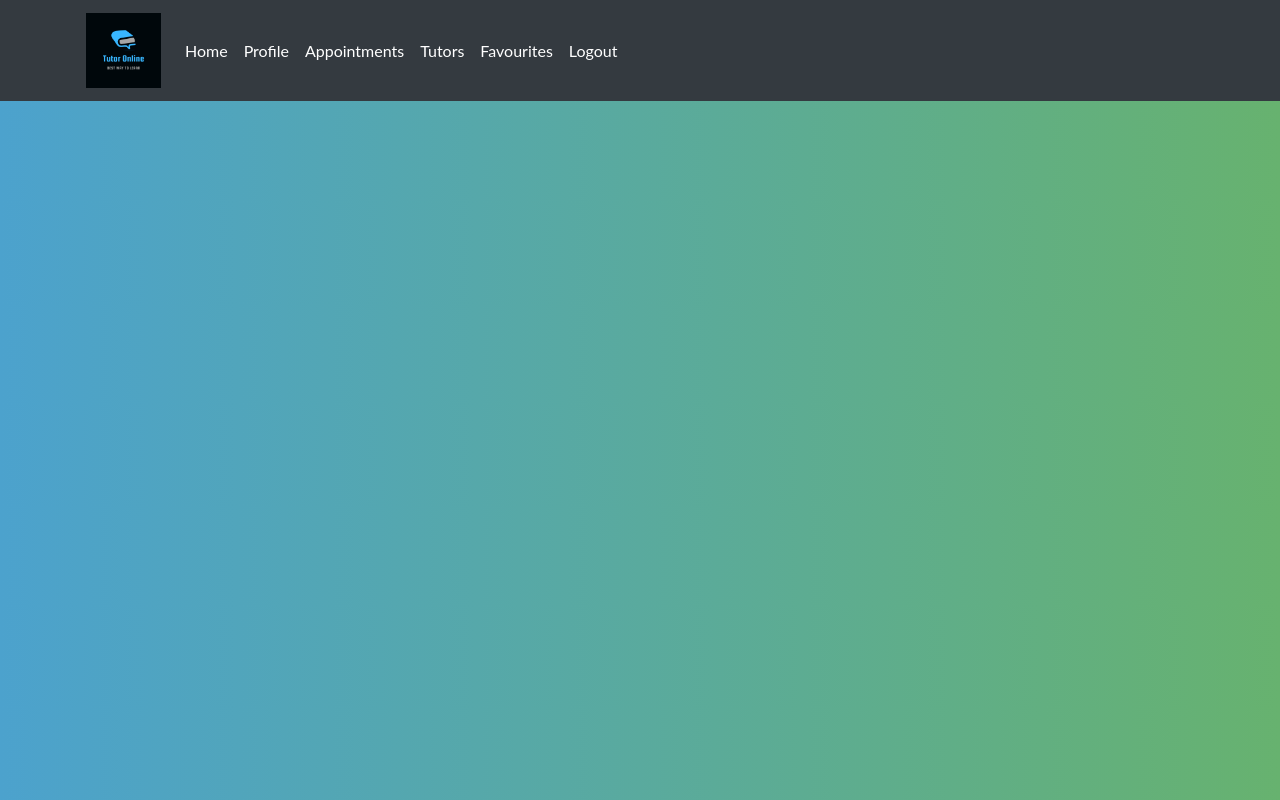
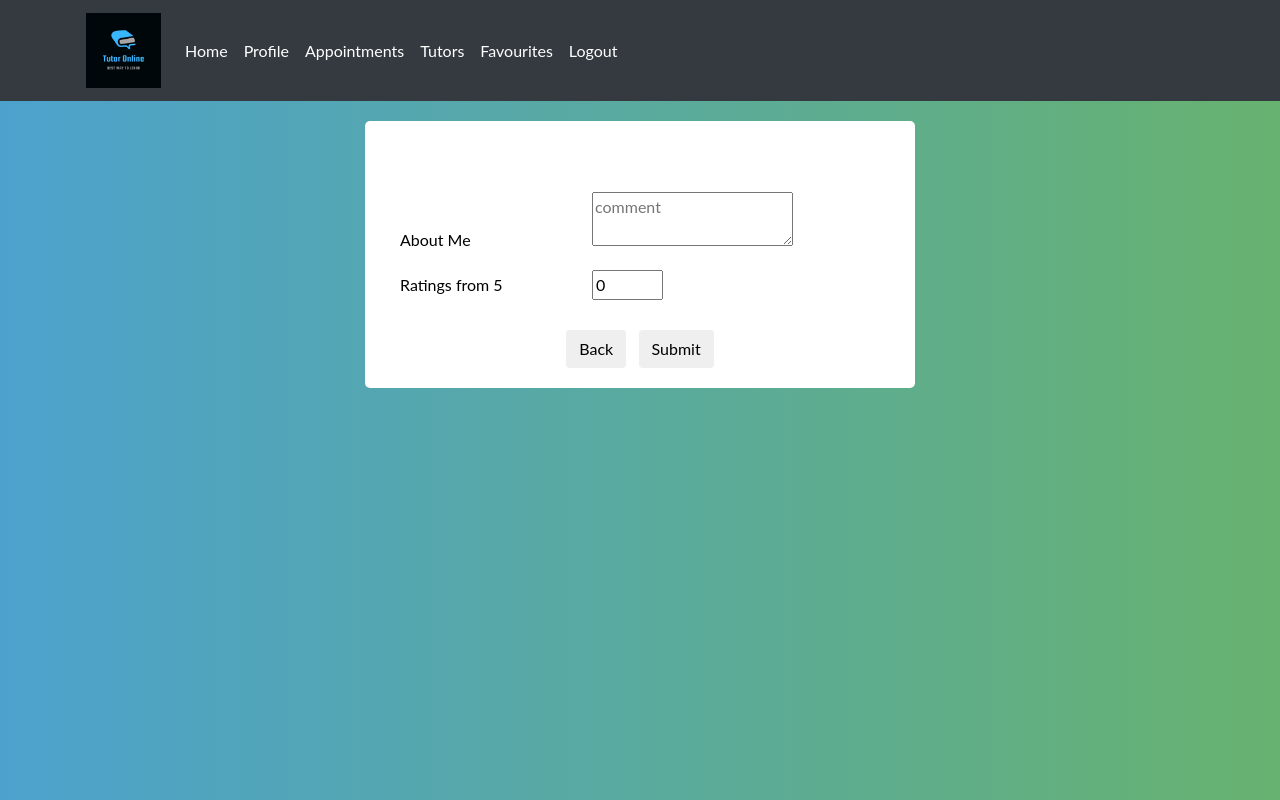
Before and after one commit to karanrisbud/Online-Tutor-System, a React (Create React App) app in the folder client/: page /feedback in a window 1280 px wide. Built offline with nearby package versions, Linux system fonts and the light colour scheme.

Commit message:
ratings and feedback provided by user

```diff
--- a/client/src/components/Feedback.js
+++ b/client/src/components/Feedback.js
@@ -1,14 +1,184 @@
-import React, { Component } from 'react';
+import React, { Component,useEffect,useState } from 'react';
 import Navbar from './Navbar';
+import {Link} from 'react-router-dom';
 
 function Feedback(props)
 {
 
-    console.log(localStorage.getItem('tutor_id'));
+    const [comment,setcomment] = useState(null);
+    const [rating,setrating] = useState(0);
+    const[error,setError] = useState(null);
+    const [id,setid] = useState(0);
+
+    const handleInputChange = (e) => {
+        const {id , value} = e.target;
+
+        if(id === "comment"){
+            setcomment(value);
+        }
+        if(id === "rating"){
+            setrating(value);
+        }
+
+    }
+
+
+
+    const handleSubmit  = (e) => {
+
+        e.preventDefault();
+        const localstorage_user = JSON.parse(localStorage.getItem('user'))
+
+        if(rating < 0 || rating > 5)
+            setError("Rating cannot be greater than 5 or less than 0");
+        else{
+
+        if(id == 0)
+        {
+
+
+            fetch('http://localhost:3000/feedback/', {
+                method: "POST",
+                headers : {
+                  'Content-Type': 'application/json',
+                   'Accept': 'application/json',
+                   'x-auth-token': localstorage_user.token
+                },
+                body: JSON.stringify( {  // you will get user information from login form
+
+                  "user_id":localstorage_user._id,
+                  "tutor_id" : localStorage.getItem("tutor_id"),
+                  "comment" : comment,
+                  "rating" : rating
+                } )
+              })
+              .then(res => res.json())
+              .then(
+                  (data) => {
+
+                    alert("Added Successfully");
+                    window.location.href = '/tutors';
+
+
+                  },
+                  (error) => {
+                    console.log(error);
+                  }
+              )
+        }
+        else{
+
+            fetch('http://localhost:3000/feedback/' + id, {
+                method: "PUT",
+                headers : {
+                  'Content-Type': 'application/json',
+                   'Accept': 'application/json',
+                   'x-auth-token': localstorage_user.token
+                },
+                body: JSON.stringify( {  // you will get user information from login form
+                  "comment" : comment,
+                  "rating" : rating
+                } )
+              })
+              .then(res => res.json())
+              .then(
+                  (data) => {
+
+                    alert("Edited Successfully");
+                    window.location.href = '/tutors';
+
+
+                  },
+                  (error) => {
+                    console.log(error);
+                  }
+              )
+
+        }
+
+    }
+
+
+
+    }
+
+    useEffect(() => {
+        try{
+
+        const localstorage_user = JSON.parse(localStorage.getItem('user'))
+        fetch("http://localhost:3000/feedback/"+localstorage_user._id +'/'+localStorage.getItem("tutor_id"), {
+          method: 'get',
+          headers: {
+              'Content-Type': 'application/json',
+              'Accept': 'application/json',
+              'x-auth-token': localstorage_user.token
+
+          }
+
+      })
+            .then(res => res.json())
+            .then(
+                (data) => {
+                    //console.log(data);
+                    setcomment(data[0].comment);
+                    setrating(data[0].rating);
+                    setid(data[0]._id);
+                },
+
+            )
+
+          }
+            catch(e)
+            {
+                console.log("Invalid User Token")
+            }
+
+      }, [])
+
+
+
+
+
+
+
+
+
+
+
+
+
 
     return (
         <div>
             <Navbar />
+
+            <div className="form">
+            <div className="form-body">
+            <p style={{textAlign:"center",color:"red"}}>{error}</p>
+
+            <div className="comment">
+                    <label className="form__label" for="comment">About Me</label>
+                    <textarea id="comment" value={comment}  className="form__input" onChange = {(e) => handleInputChange(e)} placeholder="comment"/>
+            </div>
+
+
+            <div className="number">
+                    <label className="form__label" for="number">Ratings from 5</label>
+                    <input type="number" id="rating" value = {rating} name="rating" min="10" max="100"  className="form__input" onChange = {(e) => handleInputChange(e)} ></input>
+            </div>
+
+            </div>
+            <div className="footer">
+            <Link to = "/tutors"><a href="#"></a><button type="submit" class="btn">Back</button></Link> &nbsp;&nbsp;
+            <button onClick={(e)=>handleSubmit(e)} type="submit" class="btn">Submit </button>
+
+
+            </div>
+
+            </div>
+
+
+
         </div>
 
      );
--- a/client/src/components/Profile_edit.js
+++ b/client/src/components/Profile_edit.js
@@ -2,7 +2,7 @@ import React, {useState,useEffect} from 'react';
 import './style.css'
 import {Link} from 'react-router-dom';
 import Navbar from './Navbar.js'
-import axios from 'axios'
+
 
 function Profile_edit() {
 
@@ -38,14 +38,7 @@ function Profile_edit() {
 
     }
 
-    const fileUploadHandler = (e) => {
-        const fd = new FormData();
-        fd.append('image',selectedFile,selectedFile.name);
-        axios.post("./assets/tutor_images",fd)
-        .then(res=>{
-            console.log(res)
-        });
-    }
+
 
     const handleSubmit  = (e) => {
 
@@ -138,11 +131,7 @@ function Profile_edit() {
                     <input  type="mobile_no" id="mobile_no" className="form__input" value={mobile_no} onChange = {(e) => handleInputChange(e)} />
                 </div>
 
-                <div className="image">
-                    <label className="form__label" for="image">Image </label>
-                    <input  type="file" id="image" className="form__input" accept = ".png, .jpg, .jpeg" onChange={(e) => fileSelectedHandler(e)} />
-                    <button onClick={(e) => fileUploadHandler(e)}>Upload</button>
-                </div>
+
 
             </div>
             <div className="footer">
--- a/client/src/components/Tutor_details.jsx
+++ b/client/src/components/Tutor_details.jsx
@@ -48,7 +48,7 @@ class Tutor_details extends Component {
       tutor_total_tutoring_hours: tutor.total_tutoring_hours,
       tutor_subject: tutor.subject,
     });
-    localStorage.setItem('tutor_id',this.state.tutor_id);
+    localStorage.setItem('tutor_id',tutor._id);
   };
 
   render() {
```
Also changed, not shown: 1 other file (tests, documents, lock files or other folders).
